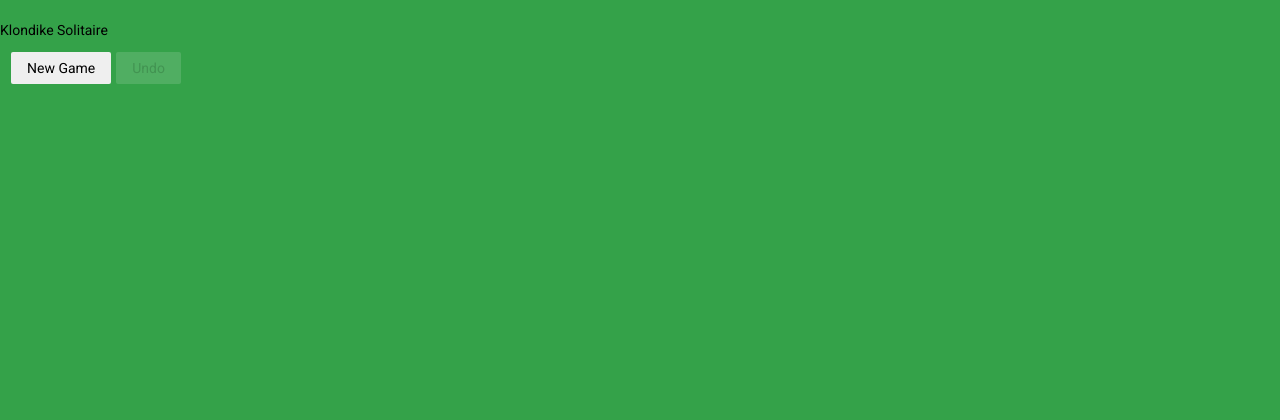
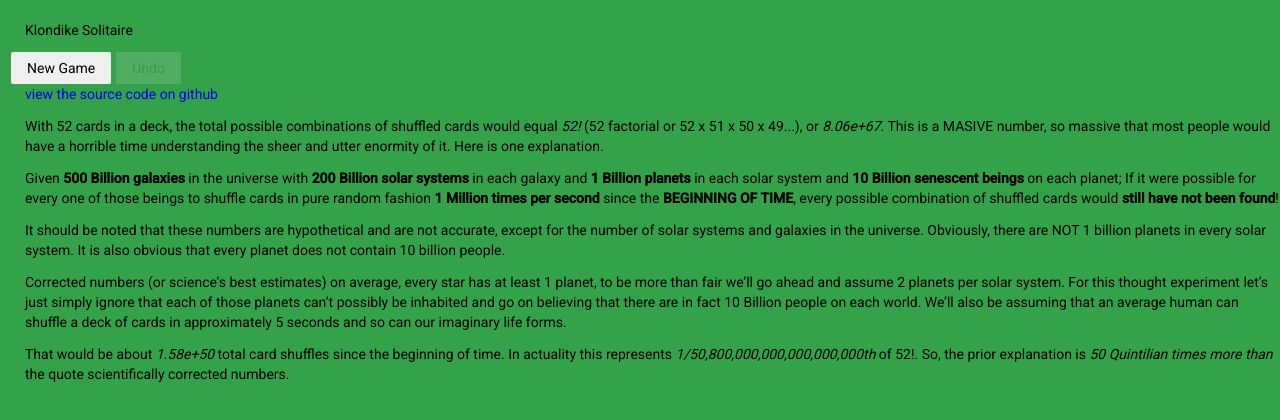
Before and after one commit to pinndulum/ngCardGames, an Angular app: page /games/solitaire/klondike in a window 1280 px wide. Shown: the top 420 px of the page. Built offline with nearby package versions, Linux system fonts and the light colour scheme.

Commit message:
added link to github repo and interesting facts about card shuffling.

```diff
--- a/src/app/components/games/facecards/solitaire/klondike/klondike.component.html
+++ b/src/app/components/games/facecards/solitaire/klondike/klondike.component.html
@@ -66,4 +66,48 @@
             </ng-container>
         </div>
     </ng-container>
+
+    <p><a href="https://github.com/pinndulum/ngCardGames" target="_blank">view the source code on github</a></p>
+    <p>
+        With 52 cards in a deck, the total possible combinations of shuffled cards would equal <i>52!</i> (52 factorial
+        or 52 x
+        51 x 50
+        x 49...), or <i>8.06e+67</i>. This is a MASIVE number, so massive that most people would have a horrible time
+        understanding the
+        sheer and utter enormity of it. Here is one explanation.</p>
+    <p>
+        Given <b>500 Billion galaxies</b> in the universe with <b>200 Billion solar systems</b> in each galaxy and <b>1
+            Billion planets</b>
+        in each
+        solar system and <b>10 Billion senescent beings</b> on each planet; If it were possible for every one of those
+        beings
+        to
+        shuffle cards in pure random fashion <b>1 Million times per second</b> since the <b>BEGINNING OF TIME</b>, every
+        possible
+        combination
+        of shuffled cards would <b>still have not been found</b>!</p>
+    <p>
+        It should be noted that these numbers are hypothetical and are not accurate, except for the number of solar
+        systems and
+        galaxies in the universe. Obviously, there are NOT 1 billion planets in every solar system. It is also obvious
+        that
+        every planet does not contain 10 billion people.</p>
+    <p>
+        Corrected numbers (or science's best estimates) on average, every star has at least 1 planet, to be more than
+        fair we’ll
+        go ahead and assume 2 planets per solar system. For this thought experiment let’s just simply ignore that each
+        of those
+        planets can’t possibly be inhabited and go on believing that there are in fact 10 Billion people on each world.
+        We’ll
+        also be assuming that an average human can shuffle a deck of cards in approximately 5 seconds and so can our
+        imaginary
+        life forms.</p>
+    <p>
+        That would be about <i>1.58e+50</i> total card shuffles since the beginning of time. In actuality this
+        represents
+        <i>1/50,800,000,000,000,000,000th</i> of 52!. So, the prior explanation is <i>50 Quintilian times more than</i>
+        the quote
+        scientifically corrected numbers.
+    </p>
+
 </div>
--- a/src/app/components/games/facecards/solitaire/klondike/klondike.component.scss
+++ b/src/app/components/games/facecards/solitaire/klondike/klondike.component.scss
@@ -14,6 +14,10 @@
 
 .gametable {
     height: 96.2vh;
+
+    p {
+        margin-left: 25px;
+    }
 
     .buttons {
         .startbutton {
```
Also changed, not shown: 1 other file (tests, documents, lock files or other folders).
